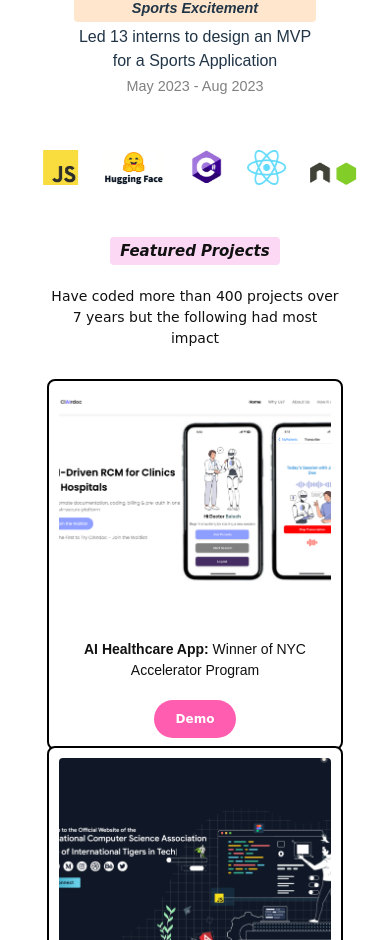
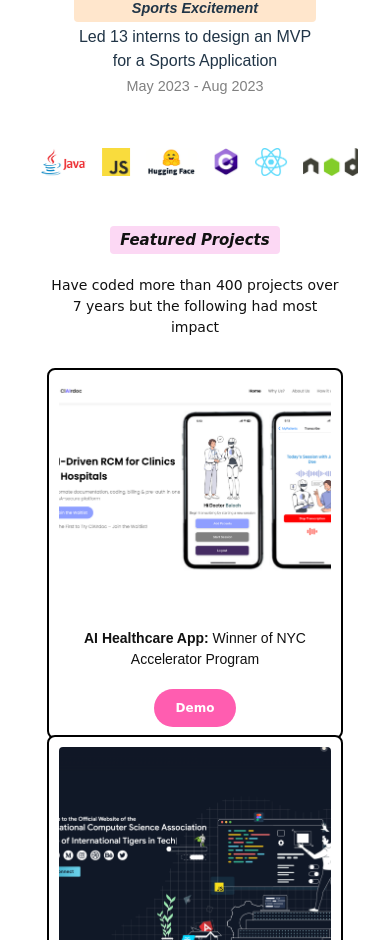
Before and after one commit to sbbaloch2024/Code, a React (Vite) app: page / in a window 390 px wide. Shown: the part 1777-2717 px from the top of the page. Built offline with nearby package versions, Linux system fonts and the light colour scheme.

Commit message:
changes in tech logo

```diff
--- a/src/components/TechMarquee.css
+++ b/src/components/TechMarquee.css
@@ -9,6 +9,7 @@
   display: flex;
   width: max-content;
   animation: scrollRight 25s linear infinite;
+  align-items: center;
 }
 
 .tech-logo {
@@ -26,10 +27,29 @@
   }
 }
 
-/* Responsive */
+/* ===== Responsive Design ===== */
 @media (max-width: 768px) {
+  .tech-marquee-container {
+    padding: 8px 0;
+  }
+
+  .tech-marquee-track {
+    animation-duration: 20s; /* slightly faster scroll on mobile */
+  }
+
   .tech-logo {
     height: 35px;
-    margin: 0 12px;
+    margin: 0 10px;
   }
 }
+
+@media (max-width: 480px) {
+  .tech-logo {
+    height: 28px;
+    margin: 0 8px;
+  }
+
+  .tech-marquee-track {
+    animation-duration: 18s;
+  }
+}
```
